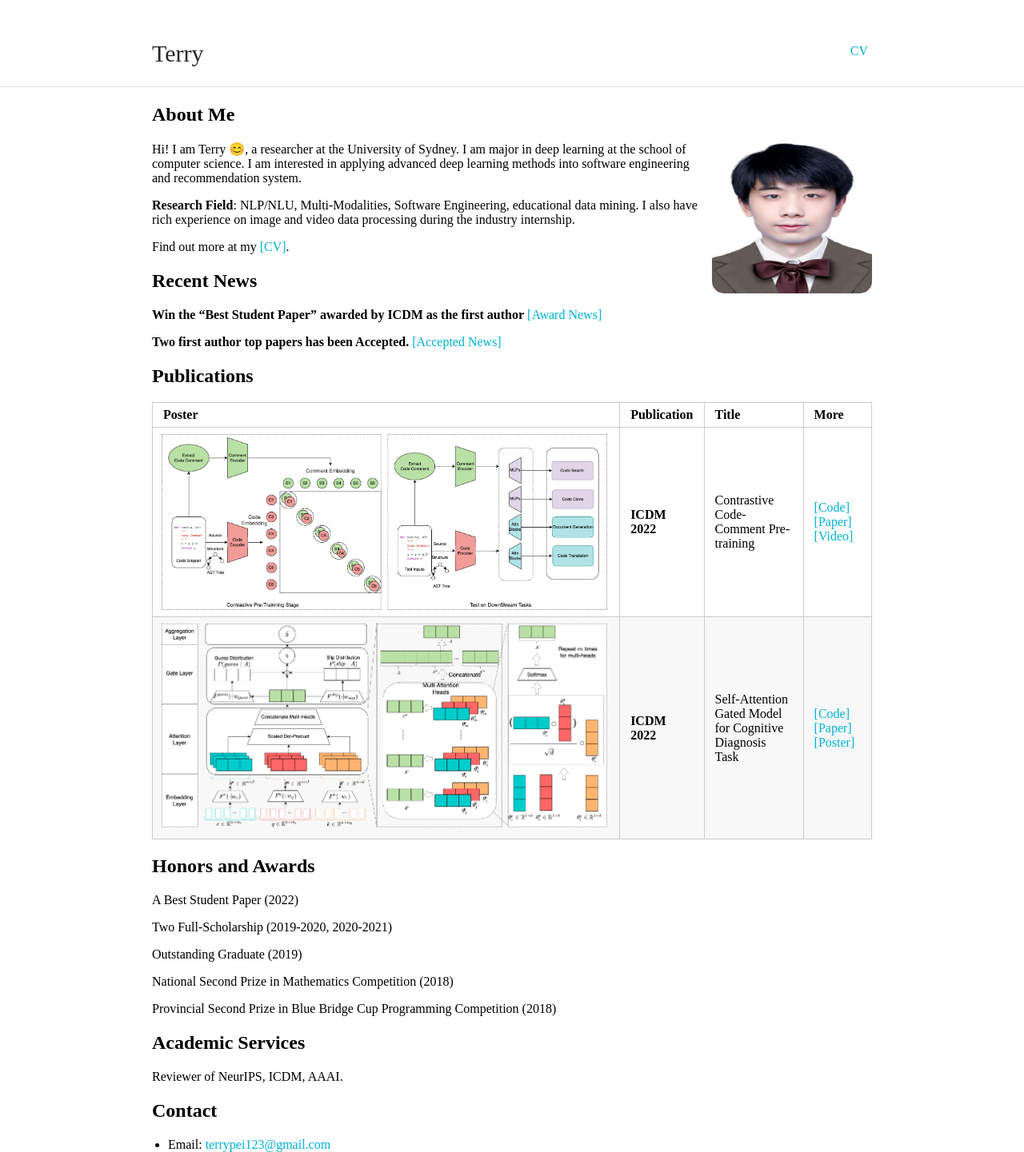
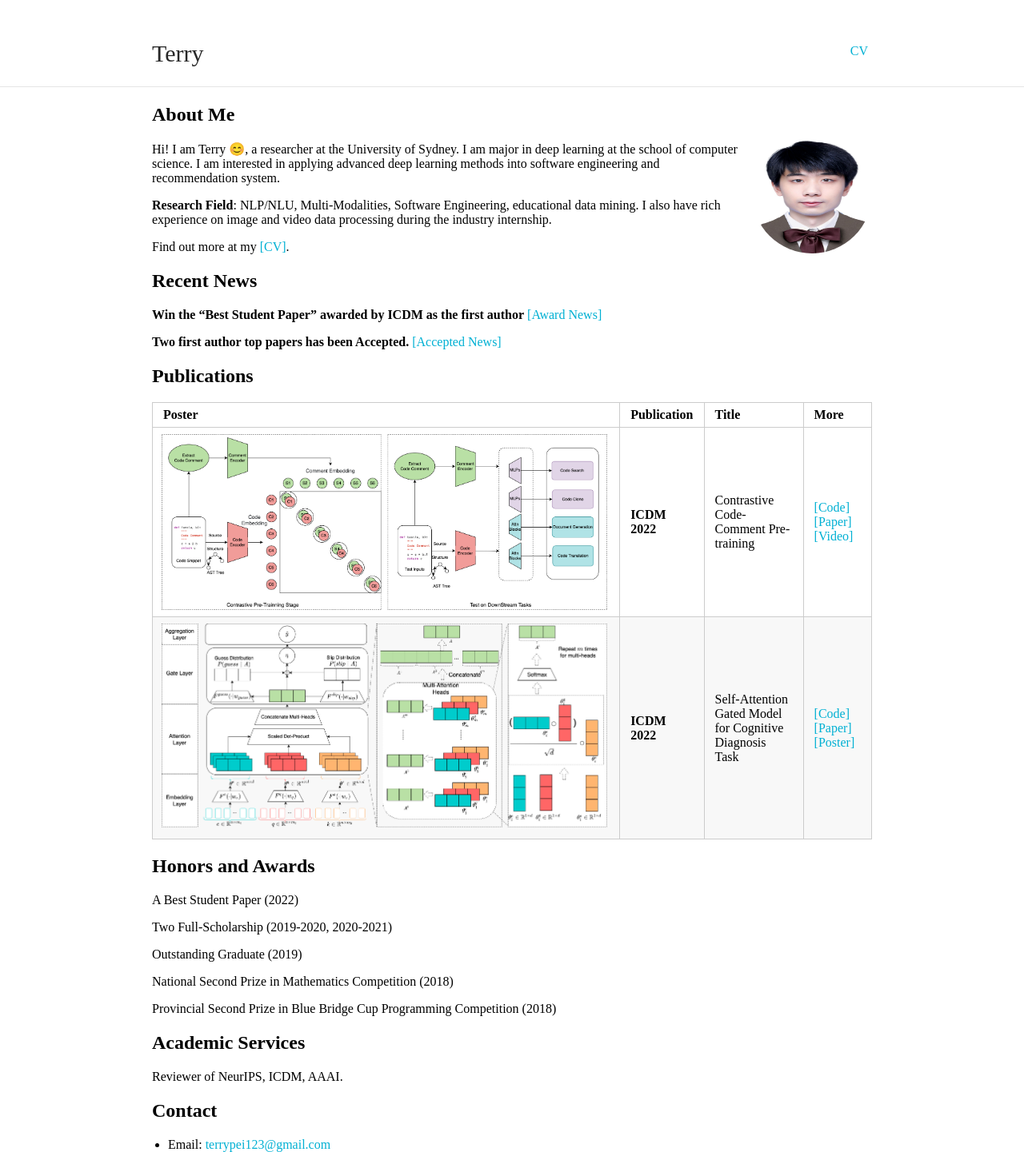
Before and after one commit to TerryPei/Terry000.github.io-1, a Jekyll site: the page built from index.md, in a window 1280 px wide. Shown: the whole page at 80% size. Built offline with Jekyll 4.4.1, drawn with Linux system fonts in a browser that asks for light colours; our own code applies the rules of GitHub Pages for plain Markdown files.

Commit message:
Update typography.scss

```diff
--- a/_sass/typography.scss
+++ b/_sass/typography.scss
@@ -37,12 +37,12 @@
         font-style: italic;
     }
     .profile-picture {
-        height: 200px;
-        width: 200px;
+        height: $image-size;
+        width: $image-size;
         position: relative;
         margin: -10px 0 0 15px;
         float: right;
-        border-radius: 15px;
+        border-radius: 50%;
         p & {
             padding: 0;
             margin: 0;
```
